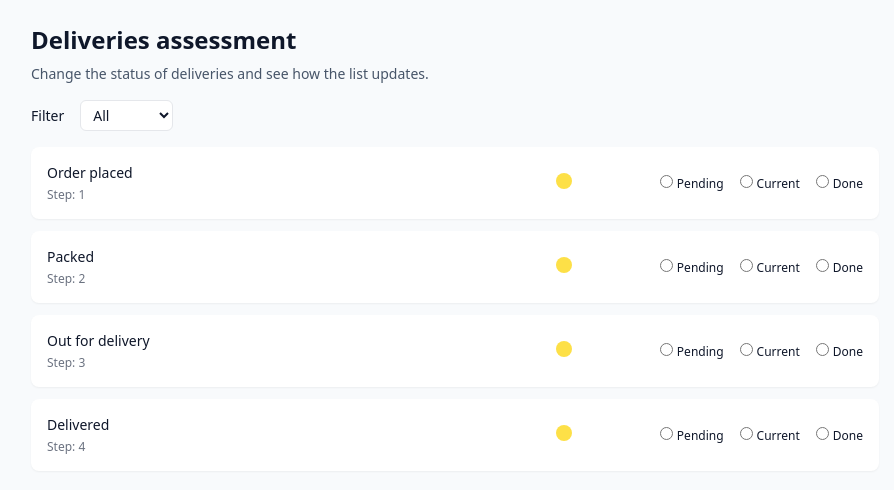
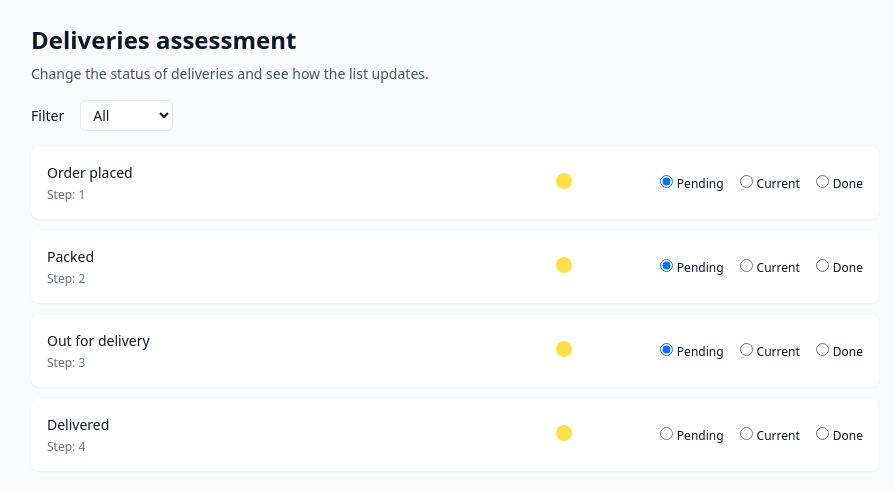
Before and after one commit to jacquesdeklerk/bob-deliveries-assessment, a React (Create React App) app: page / in a window 1280 px wide. Shown: the top 490 px of the page, without its empty margins (185-1079 px from the left). Built offline with nearby package versions, Linux system fonts and the light colour scheme; the HTML template or start-up script is replaced by a standard one.

Commit message:
apply initial progress values to deliveries

```diff
--- a/src/components/DeliveriesList.tsx
+++ b/src/components/DeliveriesList.tsx
@@ -1,4 +1,5 @@
-import { IDelivery } from "../data/sampleDeliveries";
+import { useState } from "react";
+import { IDelivery, Progress } from "../data/sampleDeliveries";
 
 /**
  * SKELETON NOTE
@@ -12,13 +13,29 @@ import { IDelivery } from "../data/sampleDeliveries";
  *
  */
 
+type ProgressValue = {
+  value: Progress;
+  label: string;
+};
+
+const progressValues: ProgressValue[] = [
+  { value: "pending", label: "Pending" },
+  { value: "current", label: "Current" },
+  { value: "done", label: "Done" }
+];
+
 interface IProps {
   initialDeliveries: IDelivery[];
 }
 
 function DeliveriesList(props: IProps) {
   const { initialDeliveries } = props;
-  // TODO: Implement component state and behavior.
+
+  const [deliveries] = useState<IDelivery[]>(initialDeliveries);
+
+  function updateDeliveryProgress(deliveryId: number, newProgress: Progress) {
+    console.log(deliveryId, newProgress);
+  }
 
   /* --------------------------------*/
   /* RENDER METHODS */
@@ -47,7 +64,7 @@ function DeliveriesList(props: IProps) {
   function renderList() {
     return (
       <ol aria-label="Deliveries list" className="space-y-3">
-        {initialDeliveries.map(item => (
+        {deliveries.map(item => (
           <li key={item.id} className="flex items-center p-4 bg-white rounded-lg shadow-sm">
             <div className="mr-auto">
               <div className="text-sm font-medium mb-1">{item.label}</div>
@@ -74,18 +91,18 @@ function DeliveriesList(props: IProps) {
 
               <div className="flex flex-col items-start gap-2 ml-2">
                 <div className="flex items-center gap-4">
-                  <label className="text-xs">
-                    <input type="radio" name={`progress-${item.id}`} className="mr-1" />
-                    Pending
-                  </label>
-                  <label className="text-xs">
-                    <input type="radio" name={`progress-${item.id}`} className="mr-1" />
-                    Current
-                  </label>
-                  <label className="text-xs">
-                    <input type="radio" name={`progress-${item.id}`} className="mr-1" />
-                    Done
-                  </label>
+                  {progressValues.map(progress => (
+                    <label key={progress.value} className="text-xs">
+                      <input
+                        type="radio"
+                        name={`progress-${item.id}`}
+                        checked={item.progress === progress.value}
+                        onChange={() => updateDeliveryProgress(item.id, progress.value)}
+                        className="mr-1"
+                      />
+                      {progress.label}
+                    </label>
+                  ))}
                 </div>
               </div>
             </div>
```
